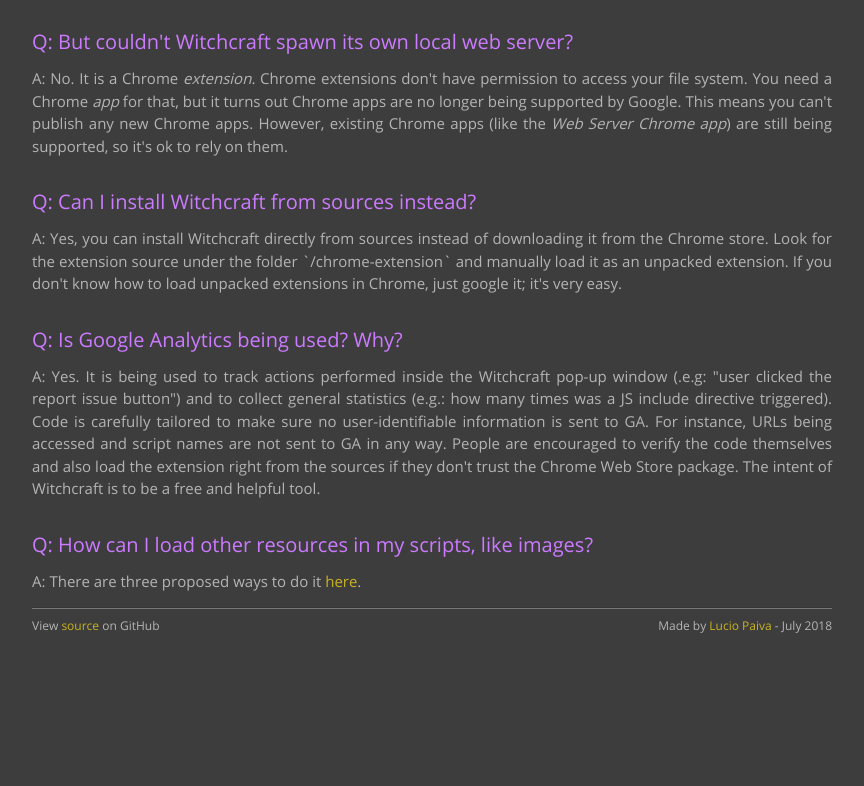
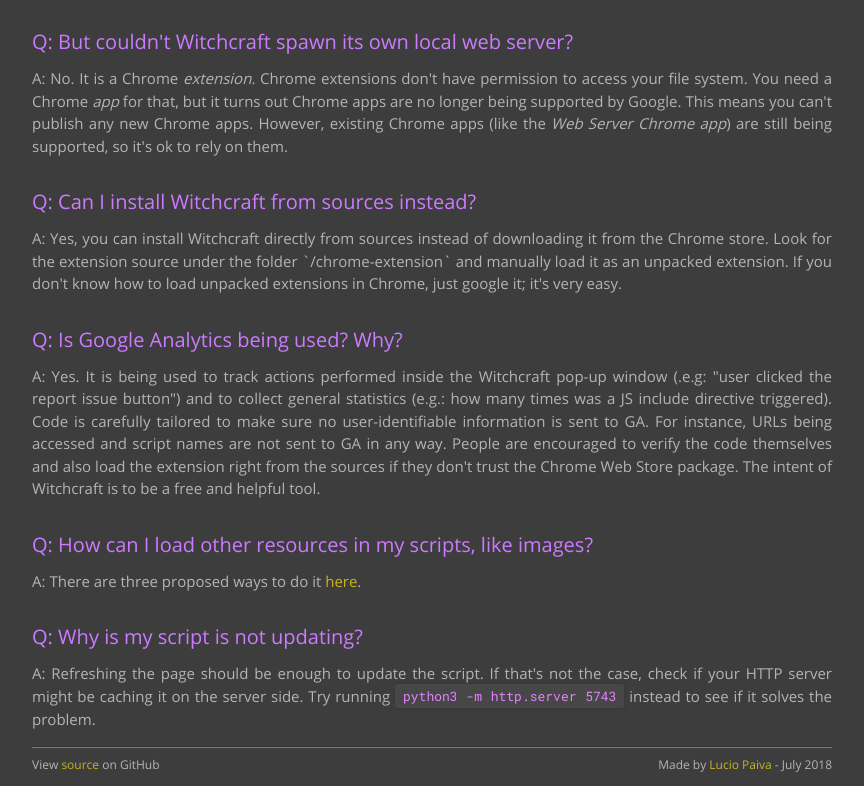
Before and after one commit to luciopaiva/witchcraft, a browser extension: page docs/faq.html in a window 1280 px wide. Shown: the part 1359-2145 px from the top of the page, without its empty margins (208-1072 px from the left). Before the commit the page ends 2006 px from the top, so only its background shows below. Drawn offline with Linux system fonts and the light colour scheme.

Commit message:
Update docs

```diff
--- a/docs/faq.html
+++ b/docs/faq.html
@@ -76,6 +76,8 @@
         <p class="answer">A: There are three proposed ways to do it <a
                 href="https://github.com/luciopaiva/witchcraft/issues/34#issuecomment-782858968">here</a>.</p>
 
+        <p class="question">Q: Why is my script is not updating?</p>
+        <p class="answer">A: Refreshing the page should be enough to update the script. If that's not the case, check if your HTTP server might be caching it on the server side. Try running <span class="code">python3 -m http.server 5743</span> instead to see if it solves the problem.</p>
     </article>
 
     <hr>
```
Also changed, not shown: README.md.
